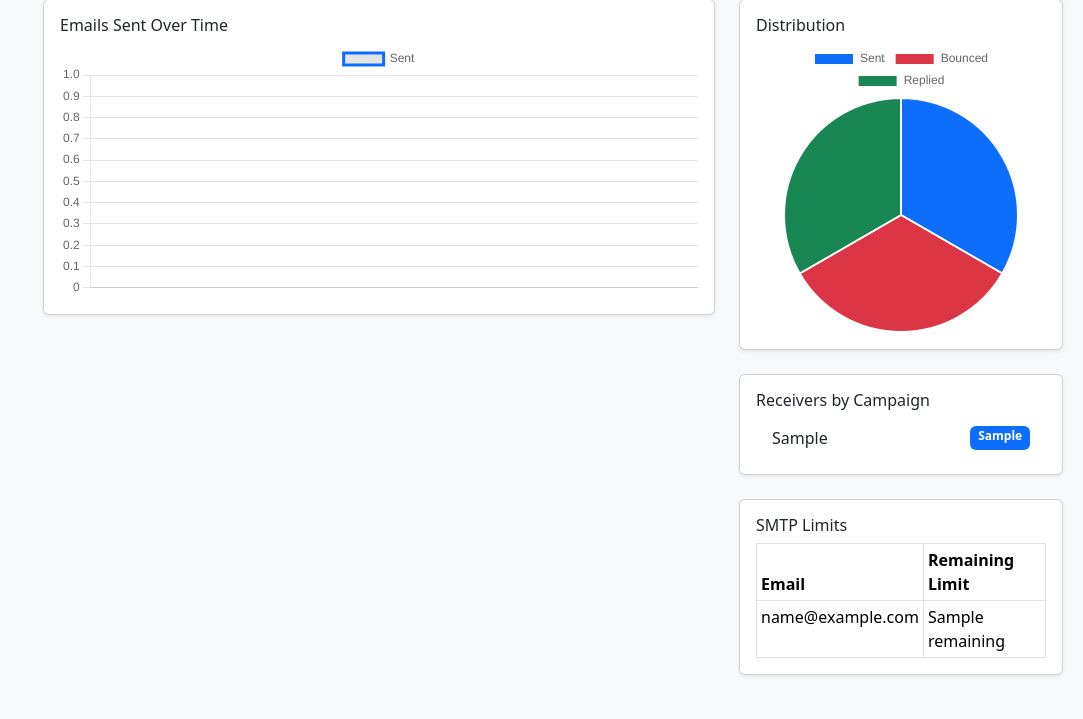
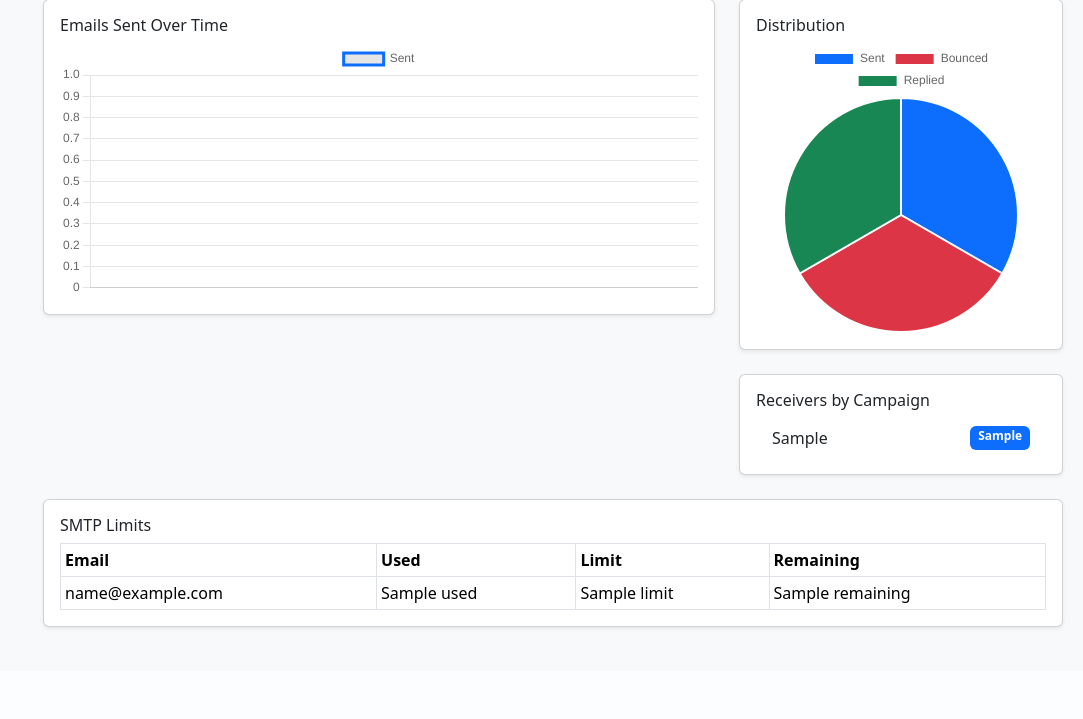
Before and after one commit to ademisler/cleanmailer, a Flask app: template web/templates/pages/dashboard.html in a window 1280 px wide. Shown: the part 354-1073 px from the top of the page, without its empty margins (197-1280 px from the left). After the commit the page ends 983 px from the top, so only its background shows below. Run offline with Flask 3, Linux system fonts and the light colour scheme; the template is opened without the code that fills it: most values are stand-ins (such as "Sample title", 1, 10 or a date in 2020); parts of the project's set-up code (start-up, migrations or seed data) failed here and were passed over.

Commit message:
Improve SMTP limits table

```diff
--- a/web/app.py
+++ b/web/app.py
@@ -108,6 +108,9 @@ TRANSLATIONS = {
         "Job triggered": "Görev tetiklendi",
         "SMTP Limits": "SMTP Limitleri",
         "Remaining Limit": "Kalan Limit",
+        "Used": "Kullanılan",
+        "Limit": "Limit",
+        "Remaining": "Kalan",
     }
 }
 
@@ -204,7 +207,7 @@ def load_daily_counter(day: str | None = None) -> dict:
 
 
 def get_smtp_limits() -> list[dict]:
-    """Return remaining daily quotas for each SMTP account."""
+    """Return daily quota usage details for each SMTP account."""
     df = load_dataframe(SENDERS_PATH)
     if df.empty:
         return []
@@ -222,7 +225,9 @@ def get_smtp_limits() -> list[dict]:
             continue
         used = int(counters.get(email, 0))
         remaining = max(limit - used, 0)
-        limits.append({"email": email, "remaining": remaining, "limit": limit})
+        limits.append(
+            {"email": email, "used": used, "limit": limit, "remaining": remaining}
+        )
     return limits
 
 
--- a/web/templates/pages/dashboard.html
+++ b/web/templates/pages/dashboard.html
@@ -68,27 +68,41 @@
       </div>
     </div>
     {% endif %}
-    {% if smtp_limits %}
-    <div class="card shadow-sm mt-4">
+  </div>
+</div>
+{% if smtp_limits %}
+<div class="row">
+  <div class="col-12 mb-4">
+    <div class="card shadow-sm">
       <div class="card-body">
         <h6 class="card-title">{{ _('SMTP Limits') }}</h6>
         <div class="table-responsive">
           <table class="table table-sm table-bordered mb-0">
             <thead>
-              <tr><th>Email</th><th>{{ _('Remaining Limit') }}</th></tr>
+              <tr>
+                <th>Email</th>
+                <th>{{ _('Used') }}</th>
+                <th>{{ _('Limit') }}</th>
+                <th>{{ _('Remaining') }}</th>
+              </tr>
             </thead>
             <tbody>
               {% for row in smtp_limits %}
-              <tr><td>{{ row.email }}</td><td>{{ row.remaining }}</td></tr>
+              <tr>
+                <td>{{ row.email }}</td>
+                <td>{{ row.used }}</td>
+                <td>{{ row.limit }}</td>
+                <td>{{ row.remaining }}</td>
+              </tr>
               {% endfor %}
             </tbody>
           </table>
         </div>
       </div>
     </div>
-    {% endif %}
   </div>
 </div>
+{% endif %}
 {% endblock %}
 {% block scripts %}
 <script>
```
Also changed, not shown: tests/test_app.py (+18 -0 lines).
